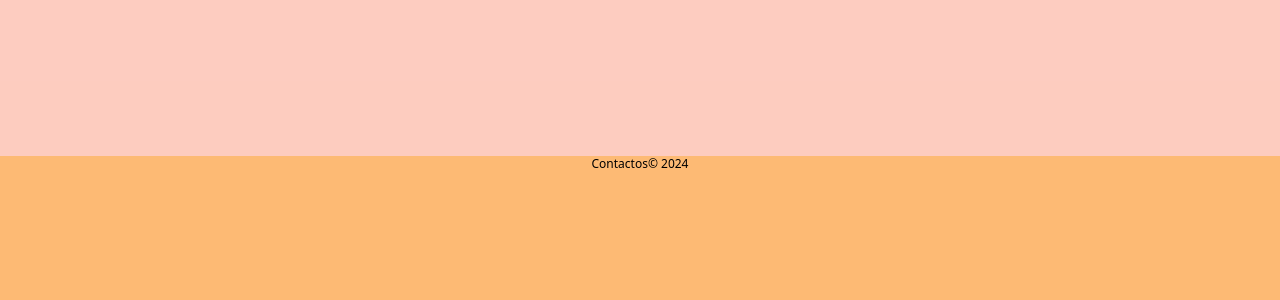
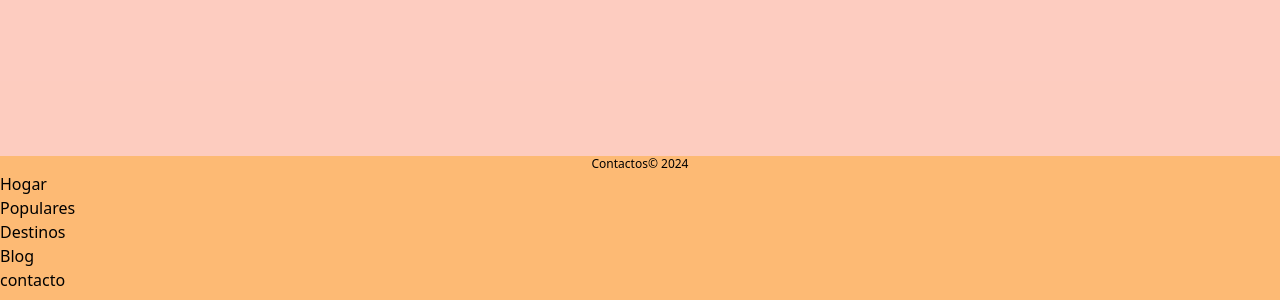
Before and after one commit to ACYDWARE/ven-turista-web, a Next.js app: page / in a window 1280 px wide. Shown: the part 1444-1744 px from the top of the page. Built offline with nearby package versions, Linux system fonts and the light colour scheme.

Commit message:
Poniendo items del footer (lo acomodo en mi casa)

```diff
--- a/app/components/footer/Footer.tsx
+++ b/app/components/footer/Footer.tsx
@@ -3,9 +3,20 @@ import React from 'react'
 
 export const Footer = () => {
   return (
-    <div className='flex w-full justify-center text-xs h-36 bg-orange-300 dark:bg-quinary '>
+    <div className='h-36 bg-orange-300 dark:bg-quinary '>
+      <div className='text-xs flex w-full justify-center'>
       <span>Contactos</span>
       <span>&copy; {new Date().getFullYear() }</span>
+      </div>
+      <div className='tex'>
+        <ol>
+          <li>Hogar</li>
+          <li>Populares</li>
+          <li>Destinos</li>
+          <li>Blog</li>
+          <li>contacto</li>
+        </ol>
+      </div>
     </div>
   )
 }
```
